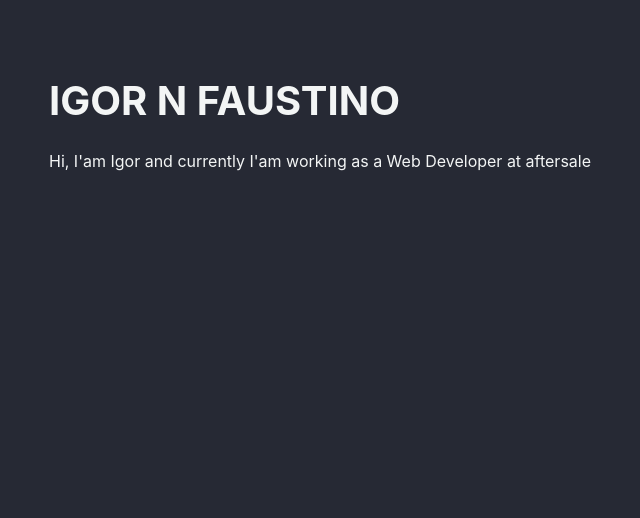
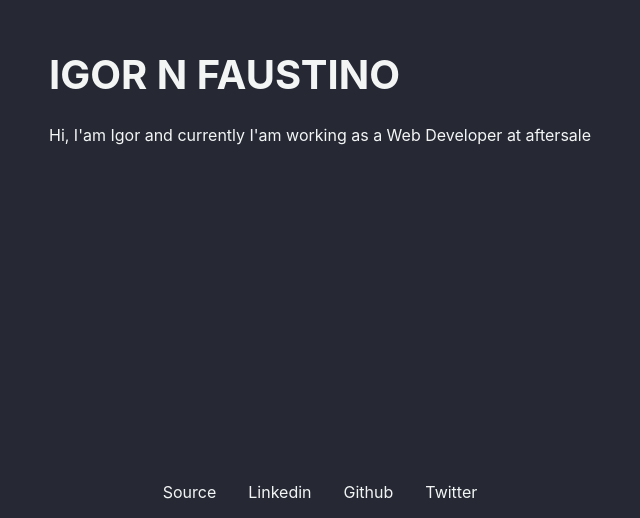
Before and after one commit to igornfaustino/nfaustino.com, a Next.js app: page / in a window 1280 px wide. Shown: the part 282-800 px from the top of the page, without its empty margins (320-960 px from the left). Built offline with nearby package versions, Linux system fonts and the light colour scheme.

Commit message:
feat: add social media links

```diff
--- /dev/null
+++ b/components/SocialMediaInfo.tsx
@@ -0,0 +1,36 @@
+import styled from 'styled-components';
+
+const Wrapper = styled.div`
+	display: flex;
+	gap: 32px;
+`;
+
+const Links = styled.a`
+	cursor: pointer;
+	text-decoration: none;
+	color: ${({ theme }) => theme.colors.textColor};
+`;
+
+const SocialMediaInfo = function () {
+	return (
+		<Wrapper>
+			<Links
+				href="https://github.com/igornfaustino/nfaustino.com"
+				target="_blank"
+			>
+				Source
+			</Links>
+			<Links href="https://www.linkedin.com/in/igornfaustino" target="_blank">
+				Linkedin
+			</Links>
+			<Links href="https://github.com/igornfaustino" target="_blank">
+				Github
+			</Links>
+			<Links href="https://twitter.com/igornfaustino" target="_blank">
+				Twitter
+			</Links>
+		</Wrapper>
+	);
+};
+
+export default SocialMediaInfo;
--- /dev/null
+++ b/layouts/BaseLayout.tsx
@@ -0,0 +1,38 @@
+import { FC } from 'react';
+
+import styled from 'styled-components';
+
+import SocialMediaInfo from '../components/SocialMediaInfo';
+
+const Wrapper = styled.main`
+	display: flex;
+	justify-content: space-between;
+	align-items: center;
+	min-height: 100vh;
+	flex-direction: column;
+`;
+
+const Main = styled.main`
+	height: 100%;
+`;
+
+const Footer = styled.footer`
+	width: 100%;
+	padding: 16px;
+	display: flex;
+	justify-content: center;
+`;
+
+const BaseLayout: FC = function ({ children }) {
+	return (
+		<Wrapper>
+			<nav />
+			<Main>{children}</Main>
+			<Footer>
+				<SocialMediaInfo />
+			</Footer>
+		</Wrapper>
+	);
+};
+
+export default BaseLayout;
--- a/pages/index.tsx
+++ b/pages/index.tsx
@@ -3,17 +3,18 @@ import Head from 'next/head';
 import styled from 'styled-components';
 
 import { Title } from '../components/Title';
+import BaseLayout from '../layouts/BaseLayout';
 
 const Wrapper = styled.main`
 	display: flex;
 	justify-content: center;
 	align-items: center;
-	min-height: 100vh;
+	height: 100%;
 `;
 
 const Home: NextPage = function () {
 	return (
-		<div>
+		<BaseLayout>
 			<Head>
 				<title>Igor Faustino</title>
 				<meta name="description" content="Generated by create next app" />
@@ -29,7 +30,7 @@ const Home: NextPage = function () {
 					</p>
 				</div>
 			</Wrapper>
-		</div>
+		</BaseLayout>
 	);
 };
 
```
Also changed, not shown: .eslintrc.json.
